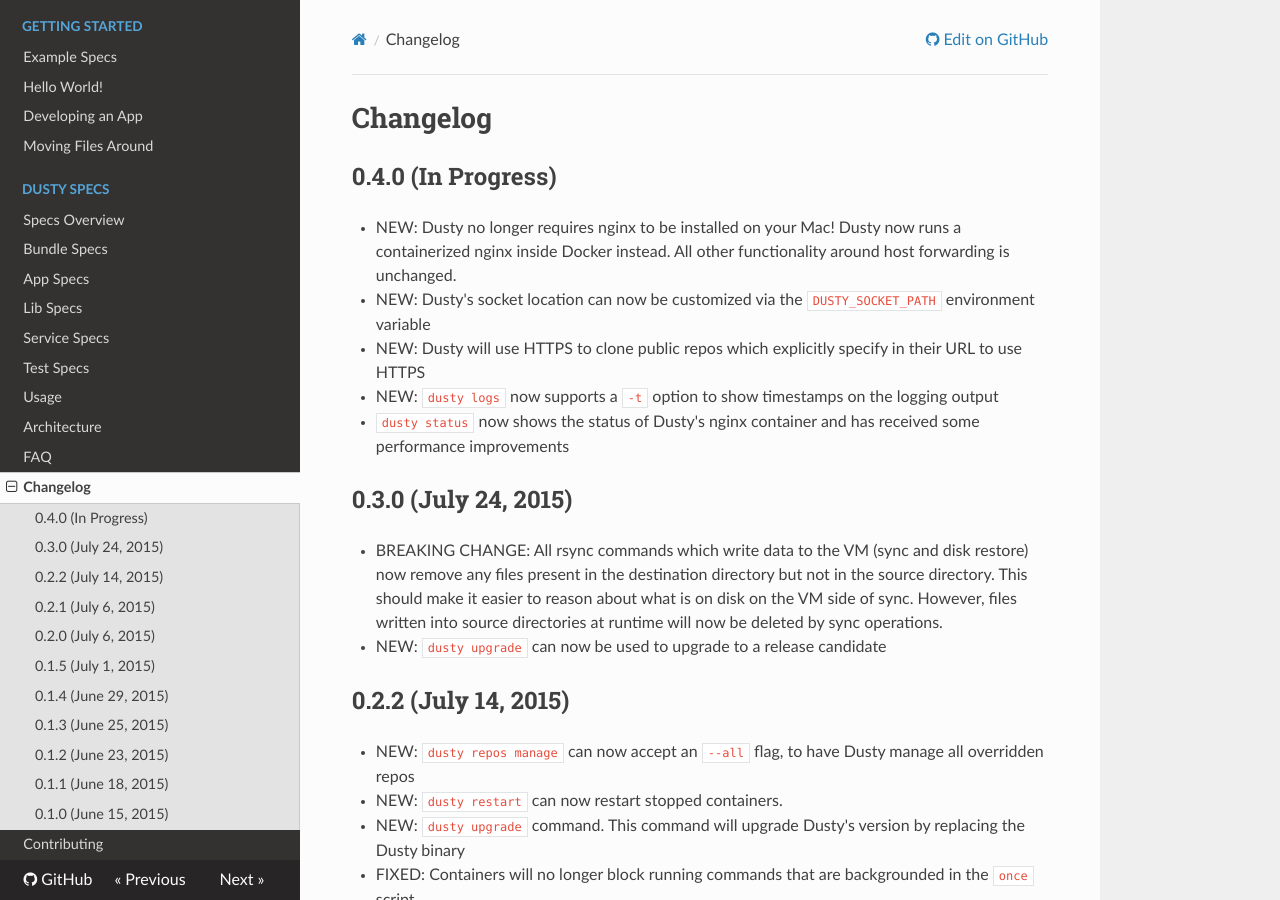
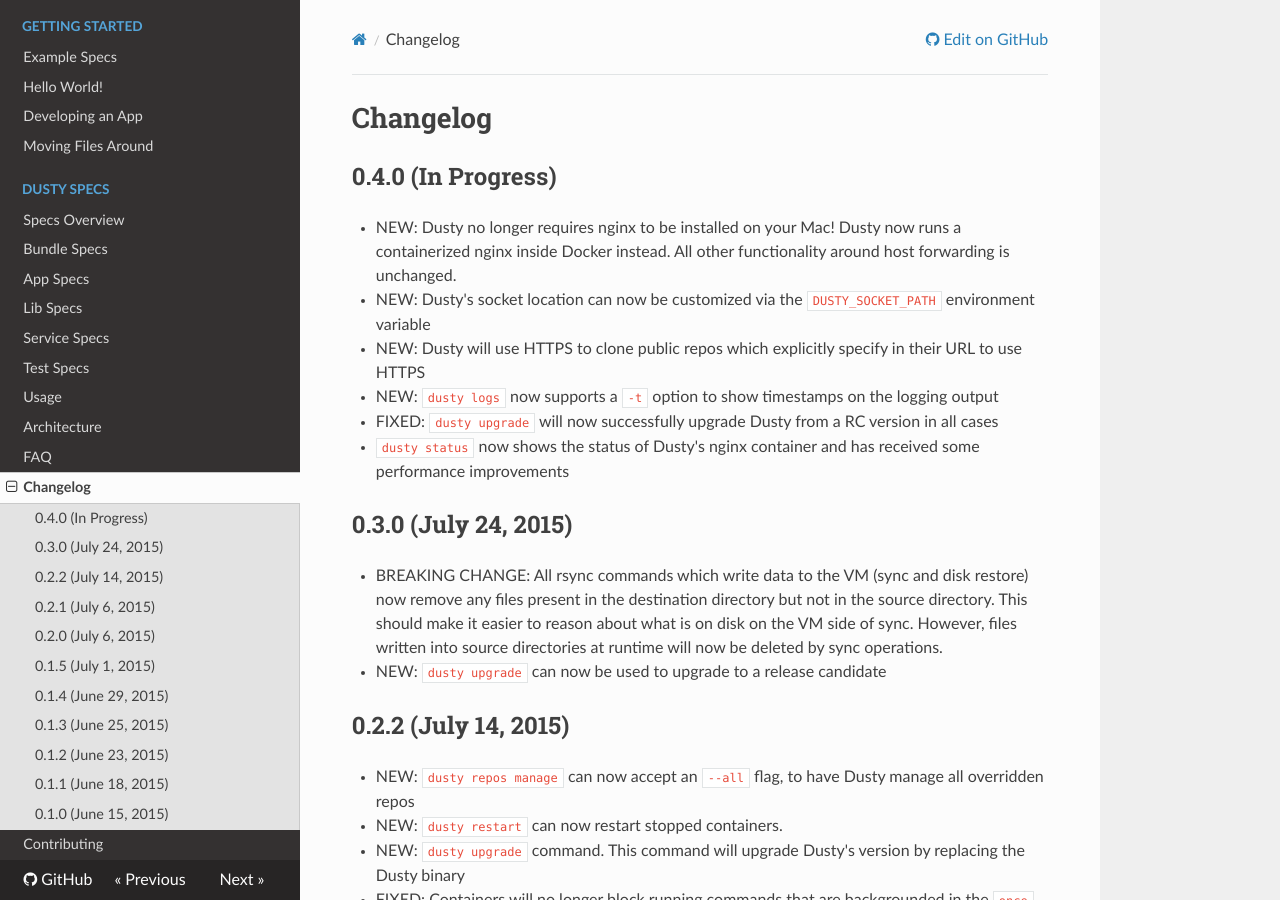
Before and after one commit to gamechanger/dusty, an MkDocs documentation site: the page built from docs/changelog.md, in a window 1280 px wide and 900 px high. Built offline with MkDocs 1.6.1, drawn with Linux system fonts in a browser that asks for light colours; nearby versions of some CDN libraries; old or Windows-style settings are respelled for this version of MkDocs.

Commit message:
changelog

```diff
--- a/docs/changelog.md
+++ b/docs/changelog.md
@@ -5,6 +5,8 @@
  * NEW: Dusty's socket location can now be customized via the `DUSTY_SOCKET_PATH` environment variable
  * NEW: Dusty will use HTTPS to clone public repos which explicitly specify in their URL to use HTTPS
  * NEW: `dusty logs` now supports a `-t` option to show timestamps on the logging output
+
+ * FIXED: `dusty upgrade` will now successfully upgrade Dusty from a RC version in all cases
 
  * `dusty status` now shows the status of Dusty's nginx container and has received some performance improvements
 
```
